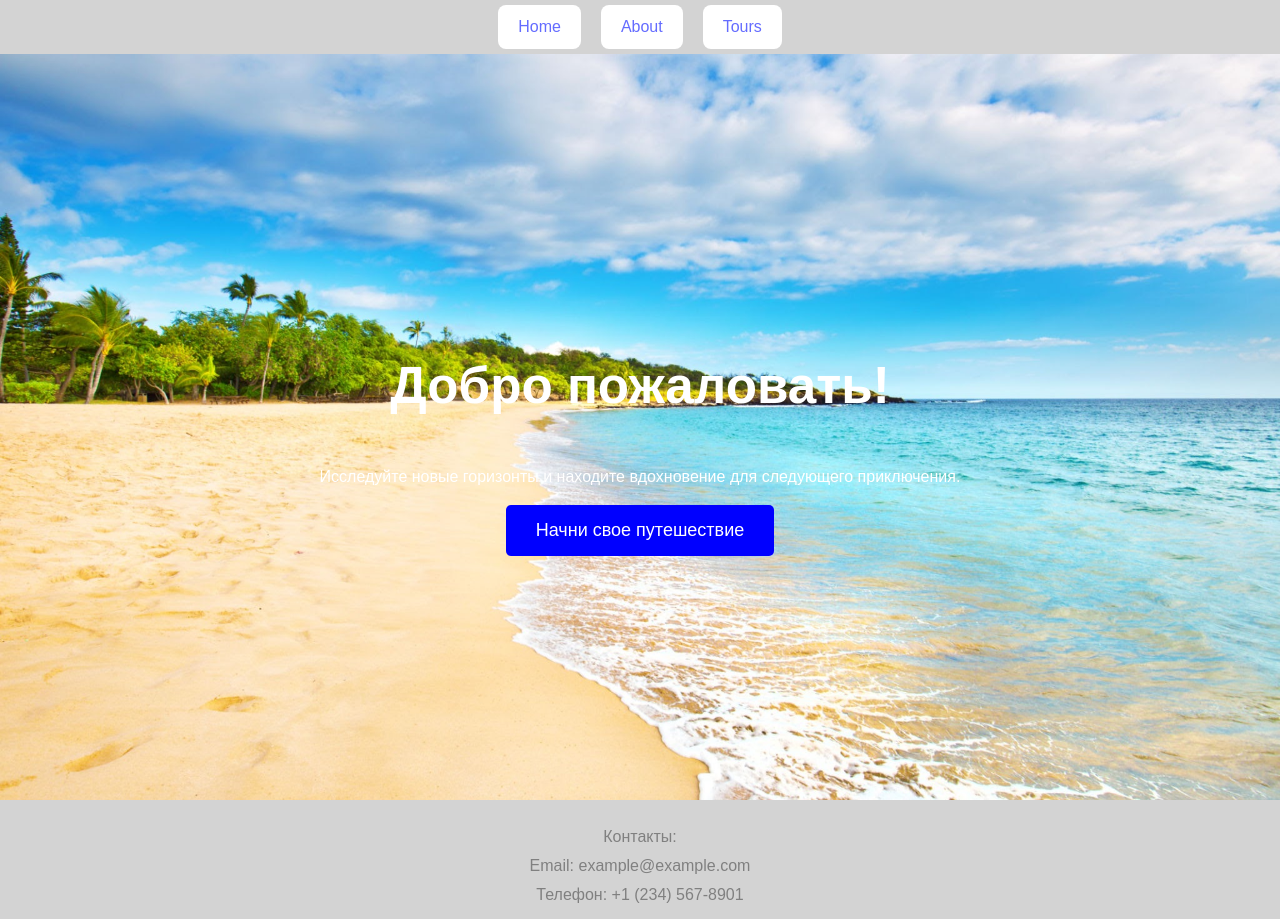
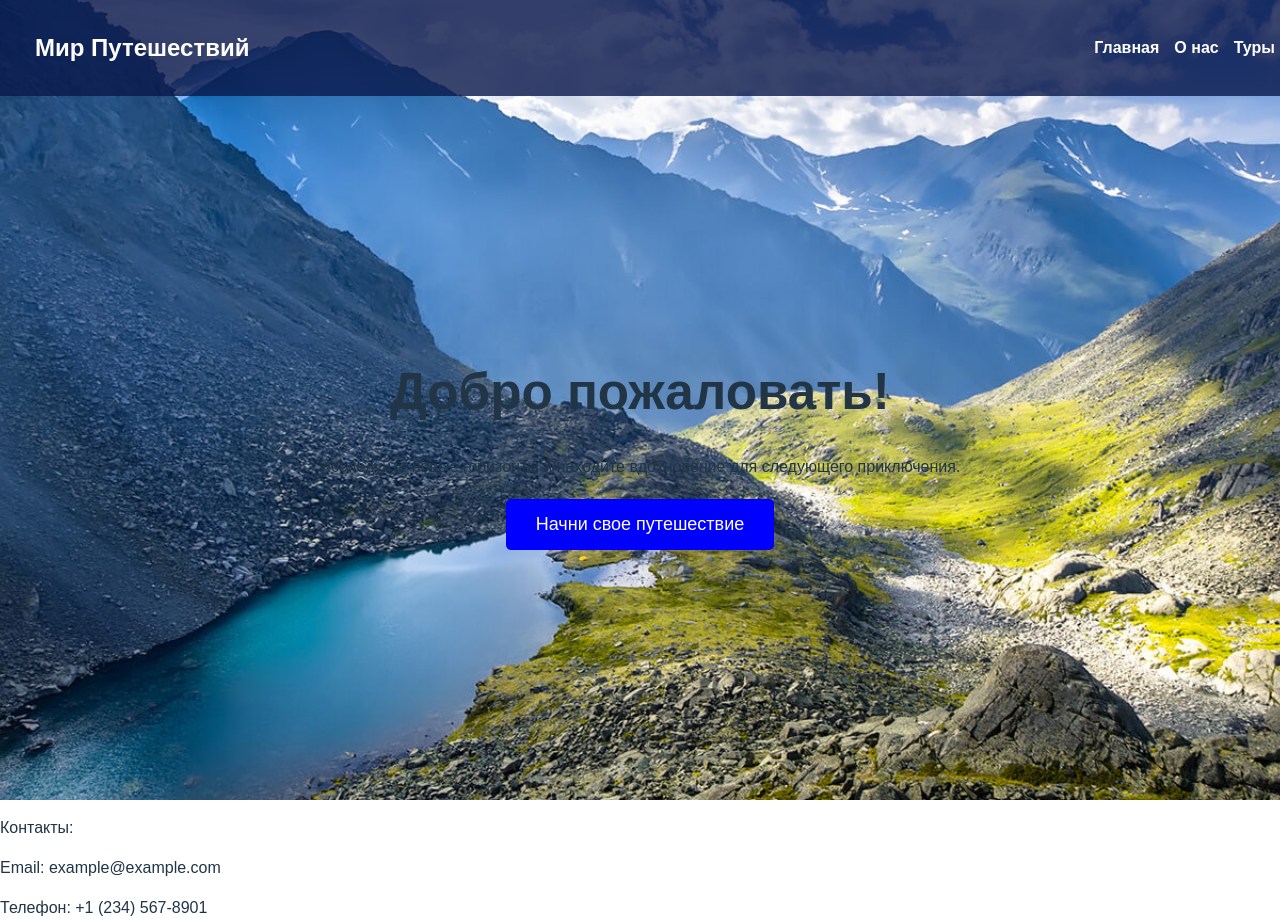
Before and after one commit to darttusin/travel-site, a React (Vite) app: page / in a window 1280 px wide. Shown: the top 919 px of the page. Built offline with nearby package versions, Linux system fonts and the light colour scheme; a web font is replaced by a local one.

Commit message:
make smth pretty

```diff
--- a/src/components/Footer.css
+++ /dev/null
@@ -1,16 +0,0 @@
-.footer {
-    display: flex;
-    flex-direction: column; /* Вертикальная компоновка */
-    align-items: center; /* Центрируем элементы по горизонтали */
-    padding: 20px; /* Отступы внутри футера */
-    background-color: #d3d3d3; /* Серый цвет фона для футера */
-  }
-
-  .footer-content {
-    text-align: center; /* Центрируем текст внутри футера */
-  }
-
-  .footer p {
-    margin: 5px 0; /* Отступы между абзацами */
-    color: gray; /* Цвет текста, такой же как у кнопок в заголовке */
-  }
--- a/src/components/Footer.tsx
+++ /dev/null
@@ -1,16 +0,0 @@
-import './Footer.css'; // Подключаем стили для футера
-
-function Footer() {
-  return (
-    <footer className="footer">
-      <div className="footer-content">
-        <p>Контакты:</p>
-        <p>Email: example@example.com</p>
-        <p>Телефон: +1 (234) 567-8901</p>
-      </div>
-      <p>© 2024 Мир Путешествий. Все права защищены.</p>
-    </footer>
-  );
-}
-
-export default Footer;
--- a/src/components/Navigation.css
+++ /dev/null
@@ -1,35 +0,0 @@
-.navigation {
-    display: flex;
-    flex-direction: column; /* Вертикальная компоновка */
-    align-items: center; /* Центрируем элементы по горизонтали */
-    padding: 5px 0; /* Уменьшаем отступы сверху и снизу */
-    position: fixed; /* Делаем навигацию фиксированной */
-    top: 0; /* Прикрепляем к верхней части страницы */
-    left: 0; /* Прикрепляем к левому краю страницы */
-    right: 0; /* Прикрепляем к правому краю страницы */
-    z-index: 1000; /* Устанавливаем высокий z-index, чтобы навигация была поверх других элементов */
-    background-color: #d3d3d3; /* Серый цвет фона для навигации */
-  }
-
-  .nav-links {
-    display: flex; /* Горизонтальное расположение ссылок */
-  }
-
-  .nav-link {
-    margin: 0 10px; /* Уменьшаем отступы между ссылками */
-    text-decoration: none; /* Убираем подчеркивание */
-    color: #646cff; /* Цвет текста ссылок */
-    background-color: white; /* Цвет фона для кнопок */
-    border-radius: 8px; /* Скругление углов */
-    padding: 10px 20px; /* Уменьшаем отступы внутри кнопки для меньшего размера */
-    font-size: 1em; /* Уменьшаем размер шрифта для кнопок */
-    transition: background-color 0.3s, color 0.3s; /* Плавный переход при наведении */
-  }
-
-  .nav-link:hover {
-    background-color: #f0f0f0; /* Цвет фона при наведении на кнопку */
-  }
-
-  .nav-link:visited {
-    color: gray; /* Цвет посещенных ссылок (можно изменить) */
-  }
--- a/src/components/Navigation.tsx
+++ /dev/null
@@ -1,16 +0,0 @@
-import { Link } from 'react-router-dom';
-import './Navigation.css'; // Подключаем стили для навигации
-
-function Navigation() {
-  return (
-    <nav className="navigation">
-      <div className="nav-links">
-        <Link to="/" className="nav-link">Home</Link>
-        <Link to="/about" className="nav-link">About</Link>
-        <Link to="/tours" className="nav-link">Tours</Link>
-      </div>
-    </nav>
-  );
-}
-
-export default Navigation;
--- a/src/components/footer/Footer.module.css
+++ b/src/components/footer/Footer.module.css
@@ -1,16 +1,7 @@
 .footer {
-    display: flex;
-    flex-direction: column;
-    align-items: center;
-    padding: 20px;
-    background-color: #d3d3d3;
-  }
-
-  .footer-content {
-    text-align: center;
-  }
-
-  .footer p {
-    margin: 5px 0;
-    color: gray;
-  }
+  background-color: #264653;
+  color: #ffffff;
+  text-align: center;
+  padding: 20px;
+  margin-top: 20px;
+}
--- a/src/components/footer/index.tsx
+++ b/src/components/footer/index.tsx
@@ -1,9 +1,9 @@
-import styles from './Footer.module.css';
+import './Footer.module.css'; // Подключаем стили для футера
 
 function Footer() {
   return (
-    <footer className={`${styles.footer}`}>
-      <div className={`${styles.footer_content}`}>
+    <footer className="footer">
+      <div className="footer-content">
         <p>Контакты:</p>
         <p>Email: example@example.com</p>
         <p>Телефон: +1 (234) 567-8901</p>
--- a/src/components/navigation/Navigation.module.css
+++ b/src/components/navigation/Navigation.module.css
@@ -1,35 +1,34 @@
 .navigation {
+  background-color: rgba(10, 24, 74, 0.8); /* Темно-синий цвет с прозрачностью */
+  color: #ffffff;
+  padding: 15px;
+  position: fixed;
+  width: 100%;
+  top: 0;
+  z-index: 1000;
   display: flex;
-    flex-direction: column;
+  justify-content: space-between; /* Размещаем элементы по краям */
   align-items: center;
-    padding: 5px 0;
-    position: fixed;
-    top: 0;
-    left: 0;
-    right: 0;
-    z-index: 1000;
-    background-color: #d3d3d3;
+}
+
+.logo {
+  font-size: 24px;
+  margin-left: 20px; /* Добавляем отступ слева */
 }
 
 .nav_links {
   display: flex;
+  gap: 15px; /* Уменьшаем отступ между ссылками */
+  margin-right: 20px; /* Добавляем отступ справа */
 }
 
 .nav_link {
-    margin: 0 10px;
+  color: #ffffff;
   text-decoration: none;
-    color: #646cff;
-    background-color: white;
-    border-radius: 8px;
-    padding: 10px 20px;
-    font-size: 1em;
-    transition: background-color 0.3s, color 0.3s;
+  font-weight: bold;
 }
 
 .nav_link:hover {
-    background-color: #f0f0f0;
+  text-decoration: underline;
+  color: #e9c46a;
 }
-
-  .nav_link:visited {
-    color: gray;
-  }
--- a/src/components/navigation/index.tsx
+++ b/src/components/navigation/index.tsx
@@ -4,10 +4,11 @@ import styles from './Navigation.module.css';
 function Navigation() {
   return (
     <nav className={`${styles.navigation}`}>
+      <h1 className={styles.logo}>Мир Путешествий</h1>
       <div className={`${styles.nav_links}`}>
-        <Link to="/" className={`${styles.nav_link}`}>Home</Link>
-        <Link to="/about" className={`${styles.nav_link}`}>About</Link>
-        <Link to="/tours" className={`${styles.nav_link}`}>Tours</Link>
+        <Link to="/" className={`${styles.nav_link}`}>Главная</Link>
+        <Link to="/about" className={`${styles.nav_link}`}>О нас</Link>
+        <Link to="/tours" className={`${styles.nav_link}`}>Туры</Link>
       </div>
     </nav>
   );
--- a/src/pages/Home.css
+++ b/src/pages/Home.css
@@ -1,23 +1,14 @@
-body {
-    margin: 0;
-  }
-
 .home-container {
-  background-image: url('../assets/images/beach.jpg');
+  background-image: url('../assets/images/background.jpg');
   background-size: cover;
   background-position: center;
   height: 100vh;
   display: flex;
+  justify-content: center;
   align-items: center;
-  justify-content: center;
-  color: white;
+  text-align: center;
 }
 
-.main-content {
-  padding-top: 80px;
-  display: flex;
-  flex-direction: column;
-  justify-content: center;
-  align-items: center;
-  flex-grow: 1;
+.button-container {
+  margin-top: 20px;
 }
--- a/src/pages/Home.tsx
+++ b/src/pages/Home.tsx
@@ -1,20 +1,22 @@
 import { Button } from '../components/button';
-import './Home.css'; // Подключаем стили
-import { Link } from 'react-router-dom'; // Импортируем Link для навигации
+import './Home.css';
+import { Link } from 'react-router-dom';
 
 function Home() {
   return (
     <div className="home-container">
       <main className="main-content">
-        <h1>Добро пожаловать!</h1> {/* Основной заголовок страницы */}
+        <h1>Добро пожаловать!</h1>
         <p>Исследуйте новые горизонты и находите вдохновение для следующего приключения.</p>
-        <Link to="/tours"> {/* Используем Link для перехода на страницу Tours */}
+        <div className="button-container">
+          <Link to="/tours">
             <Button
               label="Начни свое путешествие"
               color="blue"
               size="large"
             />
           </Link>
+        </div>
       </main>
     </div>
   );
```
Also changed, not shown: src/assets/images/background.jpg (added). Lines whose indentation alone changed are shown as unchanged.
